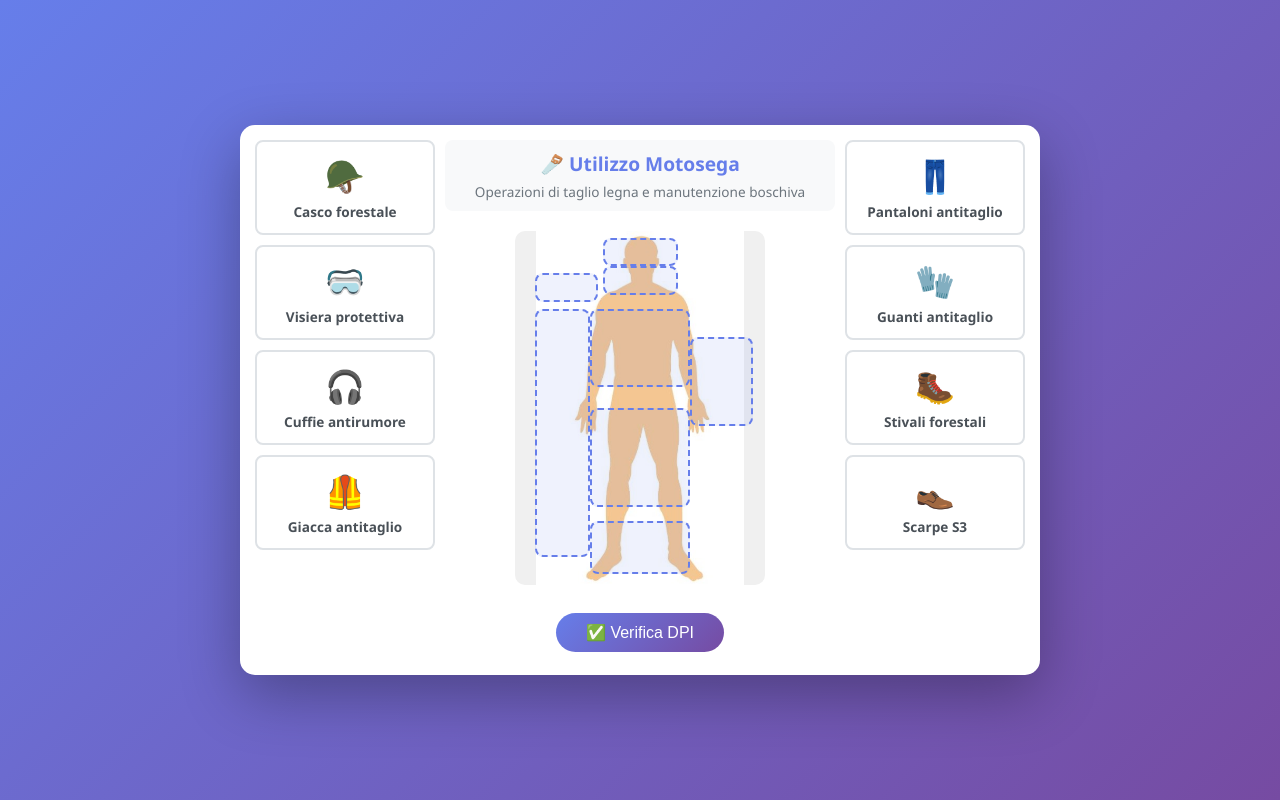
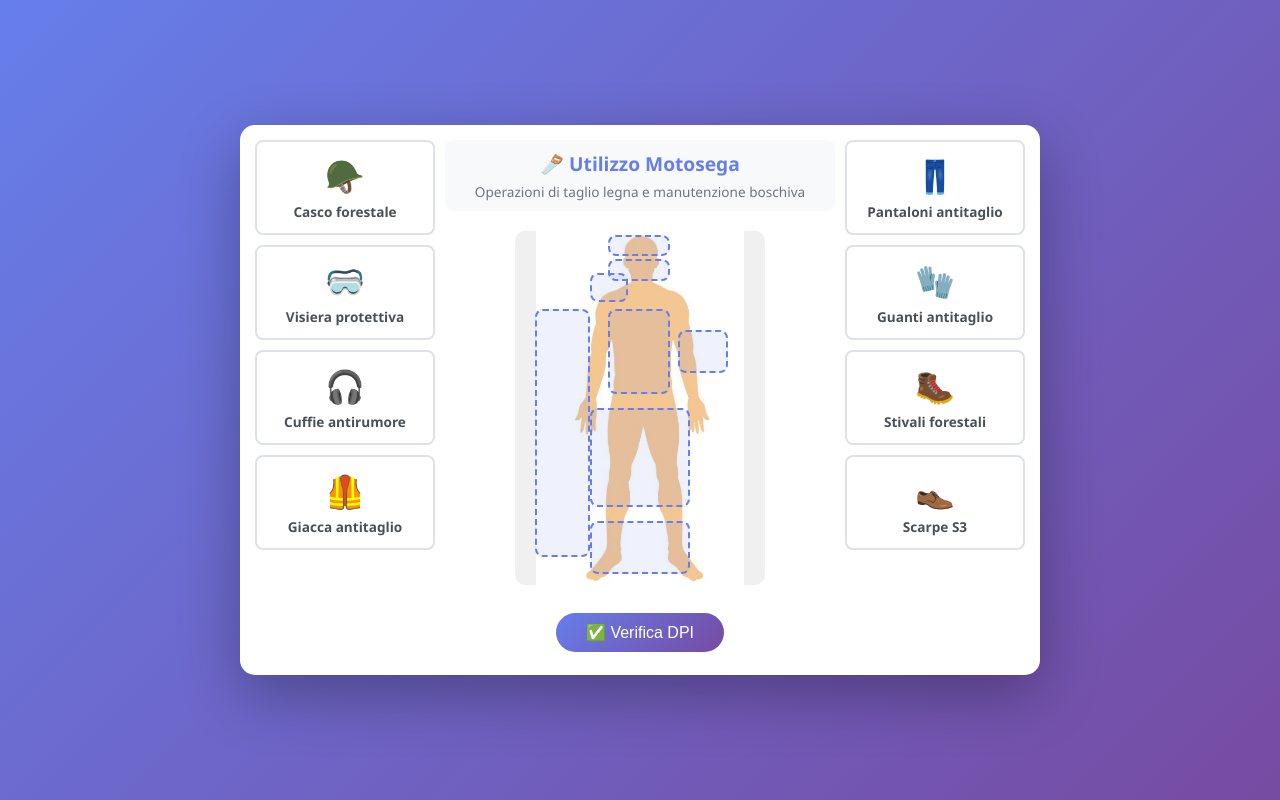
Before and after one commit to FraBellucci/Integrazioni-Agricoltura-UD4, a plain HTML site: page index.html in a window 1280 px wide. Both pictures are taken after a click on the button "🚀 Inizia il Gioco". Drawn offline with Linux system fonts and the light colour scheme.

Commit message:
Update index.html

```diff
--- a/index.html
+++ b/index.html
@@ -203,38 +203,38 @@
         }
 
         .drop-zone-head {
-            top: 2%;
-            left: 35%;
-            width: 30%;
-            height: 8%;
+            top: 1%;
+            left: 37%;
+            width: 25%;
+            height: 6%;
         }
 
         .drop-zone-eyes {
-            top: 10%;
-            left: 35%;
-            width: 30%;
-            height: 8%;
+            top: 8%;
+            left: 37%;
+            width: 25%;
+            height: 6%;
         }
 
         .drop-zone-ears {
             top: 12%;
-            left: 8%;
-            width: 25%;
+            left: 30%;
+            width: 15%;
             height: 8%;
         }
 
         .drop-zone-torso {
             top: 22%;
-            left: 30%;
-            width: 40%;
-            height: 22%;
+            left: 37%;
+            width: 25%;
+            height: 24%;
         }
 
         .drop-zone-hands {
-            top: 30%;
-            left: 70%;
-            width: 25%;
-            height: 25%;
+            top: 28%;
+            left: 65%;
+            width: 20%;
+            height: 12%;
         }
 
         .drop-zone-body {
```
